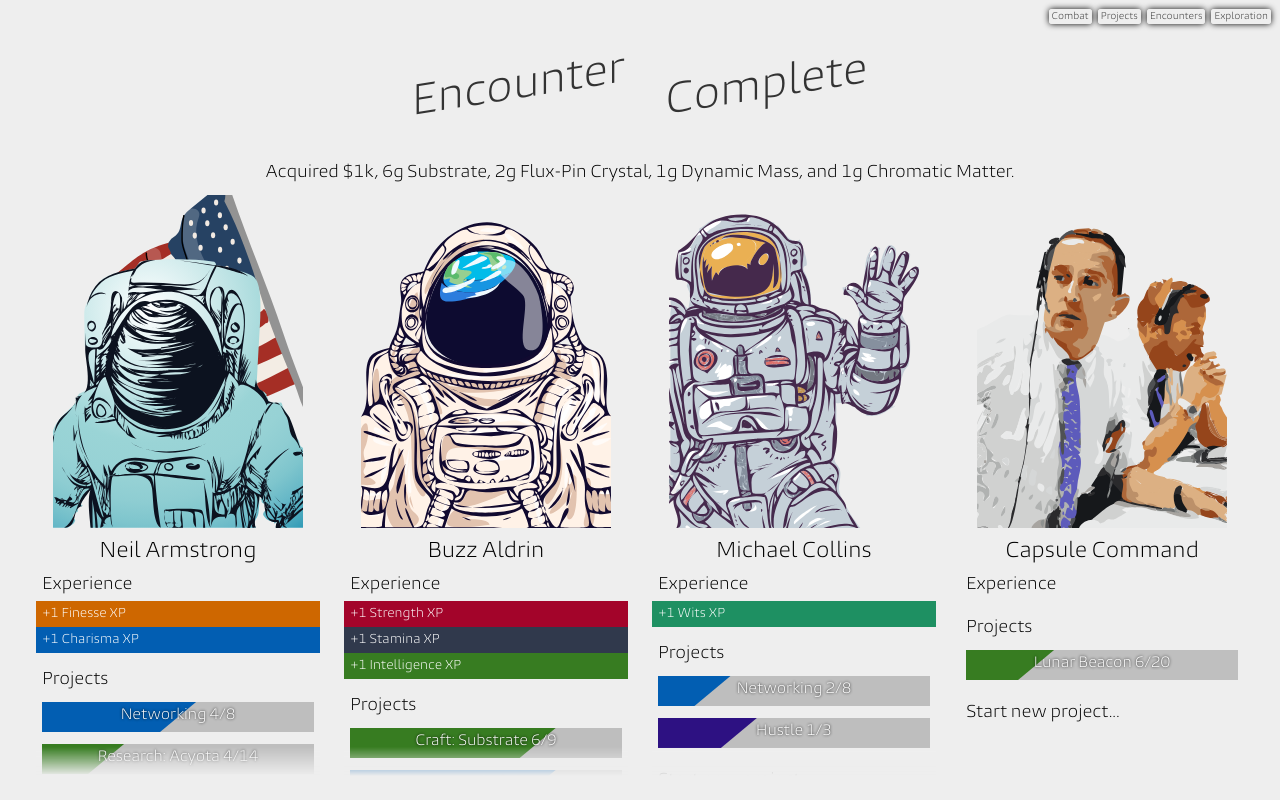
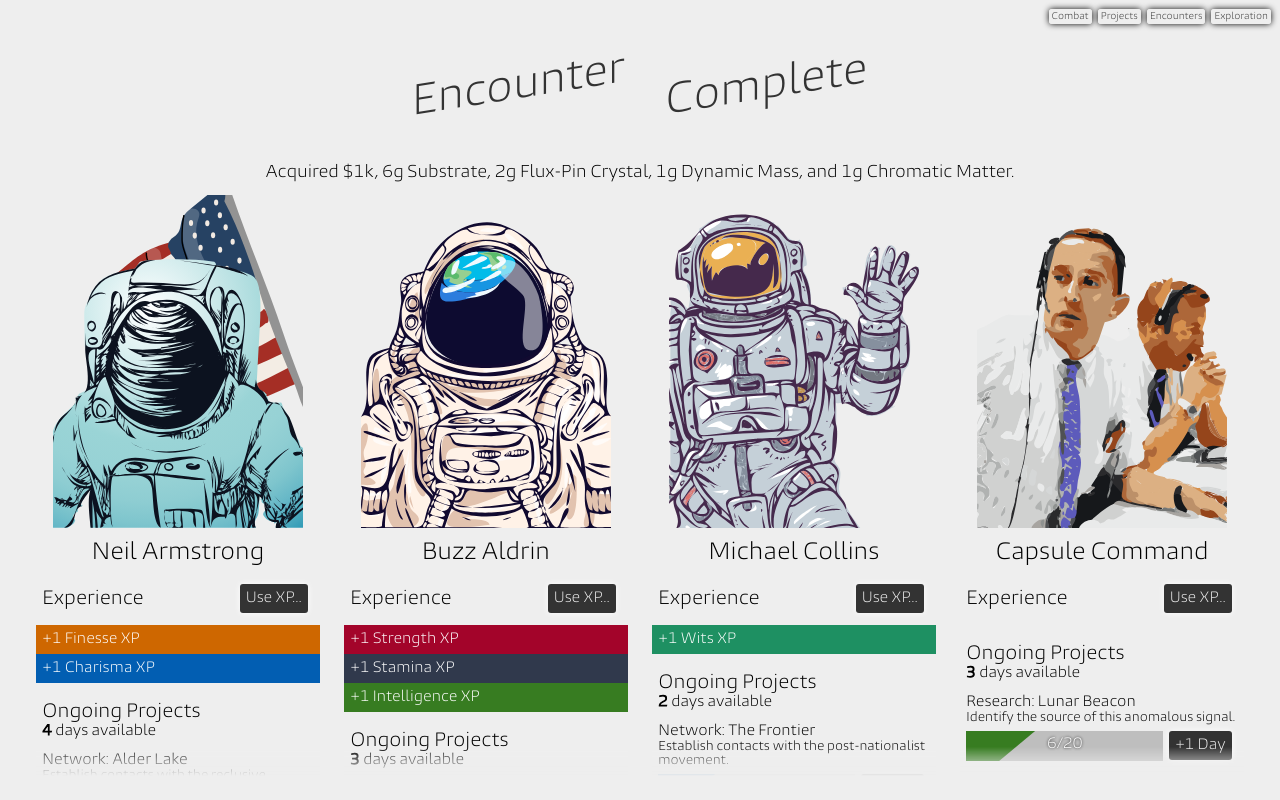
Before and after one commit to kristoferbrown/cascade-tactics, a React (Create React App) app: page / in a window 1280 px wide. Built offline with nearby package versions, Linux system fonts and the light colour scheme; the HTML template or start-up script is replaced by a standard one.

Commit message:
adding project detail rows

```diff
--- a/src/App.scss
+++ b/src/App.scss
@@ -33,6 +33,13 @@
 	padding: 6px;
 	&:hover { background: $white; box-shadow: 0 0 6px 3px $black; color: $black; }
 	&:active { box-shadow: 0 0 1px 1px $black; }
+	&.dark {
+		box-shadow: 0 0 6px $white;
+		background: $nearBlack;
+		color: $nearWhite;
+		&:hover { background: $black; box-shadow: 0 0 6px 3px $white; color: $white; }
+		&:active { box-shadow: 0 0 1px 1px $white; }
+	}
 	&.small {
 		font-size: 9px;
 		margin: 3px;
--- a/src/components/ProjectsScreen/ProjectsScreen.js
+++ b/src/components/ProjectsScreen/ProjectsScreen.js
@@ -25,24 +25,37 @@
 							<div className="projectsScreen_characterName">{character.meta.fullName}</div>
 
 							<div className="projectsScreen_charSection">
-								<div className="projectsScreen_charRow header">Experience</div>
+								<div className="projectsScreen_charRow header">
+									<div>Experience</div>
+									<div className="basicButton dark">Use XP...</div>
+								</div>
 								{ character.styles.floating.assigned.map(floater =>
 									<div className={`projectsScreen_charRow fill_${floater} lightText`} key={`xp-${character.meta.charId}-${floater}`} >{`+1 ${floater} XP`}</div>
 								)}
 							</div>
 
 							<div className="projectsScreen_charSection">
-								<div className="projectsScreen_charRow header">Projects</div>
+								<div className="projectsScreen_charRow header">
+									<div>Ongoing Projects</div>
+									<div className="projectsScreen_dayCount"><span className="strong">{character.attributes.Willpower+1}</span> days available</div>
+								</div>
 								{ character.projects.map((project, index) =>
 									<div className={`projectsScreen_charRow`} key={`proj-${character.meta.charId}-${index}`} >
-										<StatusTrack attribute={project.attribute} current={project.currentVal} maximum={project.goal} textLabel={project.label} />
-
+										<div className="projectsScreen_subHeader">{project.label}</div>
+										<div className="projectsScreen_description">{project.description}</div>
+										<div className="projectsScreen_statusRow">
+											<StatusTrack attribute={project.attribute} current={project.currentVal} maximum={project.goal} textLabel={' '} />
+											<div className="basicButton dark">+1 Day</div>
+										</div>
 									</div>
 								)}
 							</div>
 
 							<div className="projectsScreen_charSection">
-								<div className="projectsScreen_charRow header">Start new project...</div>
+								<div className="projectsScreen_charRow header">
+									<div>New Projects</div>
+									<div className="basicButton dark">Start...</div>
+								</div>
 							</div>
 
 						</div>
--- a/src/components/ProjectsScreen/ProjectsScreen.scss
+++ b/src/components/ProjectsScreen/ProjectsScreen.scss
@@ -27,7 +27,7 @@
 
 	.projectsScreen_characterName {
 		background: $nearWhite;
-		font-size: 20px;
+		font-size: 22px;
 		margin: 0 auto;
 		padding: 6px;
 		position: sticky;
@@ -37,16 +37,24 @@
 	}
 
 	.projectsScreen_charRow {
+		align-items: center;
 		background: $nearWhite;
-		font-size: 12px;
+		display: flex;
+		flex-wrap: wrap;
+		font-size: 14px;
+		justify-content: space-between;
 		padding: 6px;
 		&.header{
-			font-size: 16px;
+			font-size: 18px;
 			position: sticky;
 			top: 36px;
 		}
 		&.lightText {
 			color: $white;
+		}
+
+		.statusTrack {
+			flex: 1;
 		}
 	}
 
@@ -54,9 +62,32 @@
 		margin: 0 0 12px 0;
 	}
 
+	.projectsScreen_dayCount {
+		font-size: 14px;
+	}
+
+	.projectsScreen_description {
+		font-size: 12px;
+		width: 100%;
+	}
+
 	.projectsScreen_portrait {
 		max-width: 250px;
 		margin: 0 auto;
+	}
+
+	.projectsScreen_statusRow {
+		align-items: center;
+		display: flex;
+		width: 100%;
+	}
+
+	.projectsScreen_subHeader {
+		width: 100%;
+	}
+
+	.projectsScreen_summary {
+		margin: 0 0 12px 0;
 	}
 
 	.projectsScreen_title {
@@ -64,9 +95,6 @@
 		margin: 20px 0 0 0;
 	}
 
-	.projectsScreen_summary {
-		margin: 0 0 12px 0;
-	}
 
 	.projectsScreen_titleWord {
 		color: $nearBlack;
--- a/src/content/characters/testData.js
+++ b/src/content/characters/testData.js
@@ -48,8 +48,8 @@
 			}},
 		},
 		projects: [
-			{ attribute: 'Charisma', currentVal: 4, goal: 8, label: 'Networking', skill: 'Charm' },
-			{ attribute: 'Intelligence', currentVal: 4, goal: 14, label: 'Research: Acyota', skill: 'Academics' }
+			{ attribute: 'Charisma', currentVal: 4, goal: 8, label: 'Network: Alder Lake', skill: 'Charm', description: 'Establish contacts with the reclusive academic enclave.' },
+			{ attribute: 'Intelligence', currentVal: 4, goal: 14, label: 'Research: Acyota', skill: 'Academics', description: 'Identify the origins of this bizarre species without cells or DNA.' },
 		],
 		startingHex: { q: 2, r: 1, s: -3},
 		mapOffset: {x: -49, y: -11.5},
@@ -90,9 +90,9 @@
 			}},
 		},
 		projects: [
-			{ attribute: 'Intelligence', currentVal: 6, goal: 9, label: 'Craft: Substrate', skill: 'Hardware' },
-			{ attribute: 'Charisma', currentVal: 2, goal: 3, label: 'Hustle', skill: 'Unarmed' },
-			{ attribute: 'Intelligence', currentVal: 10, goal: 12, label: 'Research: Flux-Pin Crystal', skill: 'Academics' }
+			{ attribute: 'Intelligence', currentVal: 6, goal: 9, label: 'Craft: Substrate', skill: 'Hardware', description: 'The base material for creating artifact functions. Yields 1 gram.' },
+			{ attribute: 'Charisma', currentVal: 2, goal: 3, label: 'Hustle', skill: 'Unarmed', description: 'Work at a profession. Yields $1k.' },
+			{ attribute: 'Intelligence', currentVal: 10, goal: 12, label: 'Research: Flux-Pin Crystal', skill: 'Academics', description: 'Determine how to use this macroscopic molecule with covalent bonds that strengthen when a current is applied.' },
 		],
 		startingHex: { q: 4, r: 1, s: -5},
 		mapOffset: {x: -50, y: -12},
@@ -172,8 +172,8 @@
 			}},
 		},
 		projects: [
-			{ attribute: 'Charisma', currentVal: 2, goal: 8, label: 'Networking', skill: 'Charm' },
-			{ attribute: 'Willpower', currentVal: 1, goal: 3, label: 'Hustle', skill: 'Survival' },
+			{ attribute: 'Charisma', currentVal: 2, goal: 8, label: 'Network: The Frontier', skill: 'Charm', description: 'Establish contacts with the post-nationalist movement.' },
+			{ attribute: 'Willpower', currentVal: 1, goal: 3, label: 'Hustle', skill: 'Survival', description: 'Work at a profession. Yields $1k.' },
 		],
 		startingHex: { q: 0, r: 3, s: -3},
 		mapOffset: {x: -51, y: -12},
@@ -214,7 +214,7 @@
 			}},
 		},
 		projects: [
-			{ attribute: 'Intelligence', currentVal: 6, goal: 20, label: 'Lunar Beacon', skill: 'Academics' },
+			{ attribute: 'Intelligence', currentVal: 6, goal: 20, label: 'Research: Lunar Beacon', skill: 'Academics', description: 'Identify the source of this anomalous signal.' },
 		],
 		startingHex: { q: 0, r: 0, s: 0},
 		mapOffset: {x: -50, y: -15},
```
